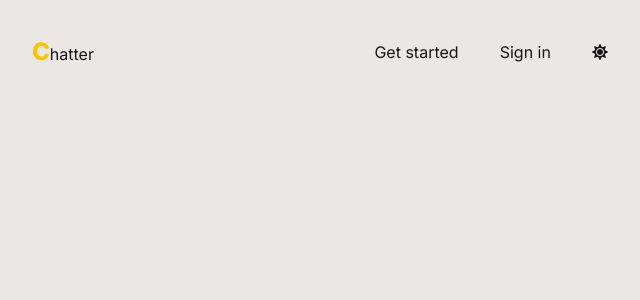
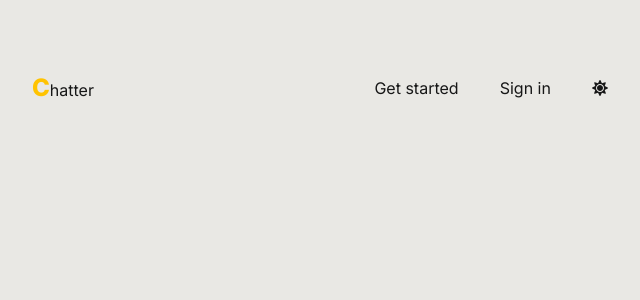
Before and after one commit to Kenbaz/Chatter, a Next.js app: page / in a window 1280 px wide. Shown: the top 300 px of the page, without its empty margins (296-936 px from the left). Built offline with nearby package versions, Linux system fonts and the light colour scheme; no server answers; the database is empty.

Commit message:
fixing a bug

```diff
--- a/app/_components/FeedsPage.tsx
+++ b/app/_components/FeedsPage.tsx
@@ -256,7 +256,7 @@ const FeedsPage: FC<FeedsPageProps> = ({ initialFeedType }) => {
   }, [pullDownDistance, pullDownThreshold]);
 
   return (
-    <div className="feed-container mt-14 flex flex-col dark:bg-headerColor">
+    <div className="feed-container flex flex-col dark:bg-headerColor">
       <header className="h-14 bg-primary fixed border border-t-0 border-l-0 border-r-0 border-headerColor md:hidden top-0 left-0 z-10 w-full flex justify-around items-center">
         <div className="text-outline-teal -ml-8 p-1 text-black text-xl font-bold tracking-wide">
           Chatter
--- a/app/globals.css
+++ b/app/globals.css
@@ -12,13 +12,14 @@
   --text-color: #e0e6f2;
 }
 
-html,
-body {
+
+ body {
   @apply dark:text-tinWhite dark:bg-customBlack overflow-y-hidden;
   background-color: var(--background);
   color: var(--text-color);
   transition: all 0.3s ease;
-  height: 100vh;
+  height: calc(100vh - 53px);
+  margin-block-start: 56px;
 }
 
 @layer utilities {
```
